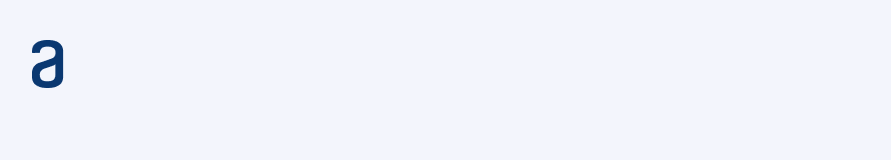
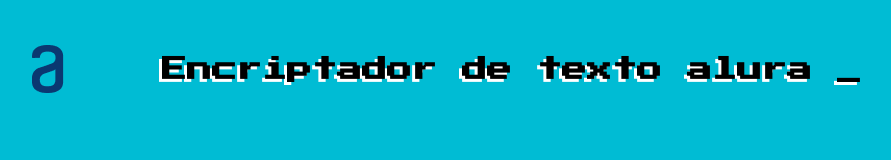
Before and after one commit to ReynaldoRoqueMayo/Reto-Encriptador-de-Texto-Alura-Oracle, a plain HTML site: page Index.html in a window 1280 px wide. Shown: the whole page, without its empty margins (12-903 px from the left). Drawn offline with Linux system fonts and the light colour scheme.

Commit message:
encabezado pagina

```diff
--- a/Index.html
+++ b/Index.html
@@ -11,7 +11,11 @@
 </head>
 <body>
     <header>
-        <img src="resources/Logo.png">
+        <div>
+            <img class="imgEncabezado" src="resources/Logo.png">
+            <h1 class="tituloEncabezado">Encriptador de texto alura _ </h1>
+        </div>
+
 
     </header>
     <main>
--- a/styles/main.css
+++ b/styles/main.css
@@ -1,23 +1,34 @@
+
+@font-face {
+    font-family: fontPressStart;
+    src: url(/fonts/PressStart2P-Regular.ttf);
+}
 
 
 body {
-    background-color: #F3F5FC;
+    background:#00bcd4;
 
 }
 header{
     margin-top: 40px;
+
 }
 main{
 
     width: 940px;
     margin: 50px auto ;
 }
-
-.ingresoTexto {
-
-    background: transparent ;
-    font-size: 32px;
-    font-family: sans-serif;
+.imgEncabezado {
 
 
+	display:inline-block;
+	vertical-align:middle;
 }
+h1 {
+	display:inline-block;
+	vertical-align:middle;
+	padding-left: 50px;
+	font-family: fontPressStart;
+	font-size:25px;
+	text-shadow: -3px 3px white;
+}
--- a/styles/reset.css
+++ b/styles/reset.css
@@ -4,7 +4,7 @@
 */
 
 html, body, div, span, applet, object, iframe,
-h1, h2, h3, h4, h5, h6, p, blockquote, pre,
+p, blockquote, pre,
 a, abbr, acronym, address, big, cite, code,
 del, dfn, em, img, ins, kbd, q, s, samp,
 small, strike, strong, sub, sup, tt, var,
```
Also changed, not shown: fonts/PressStart2P-Regular.ttf (added), resources/lupe.png (added).
